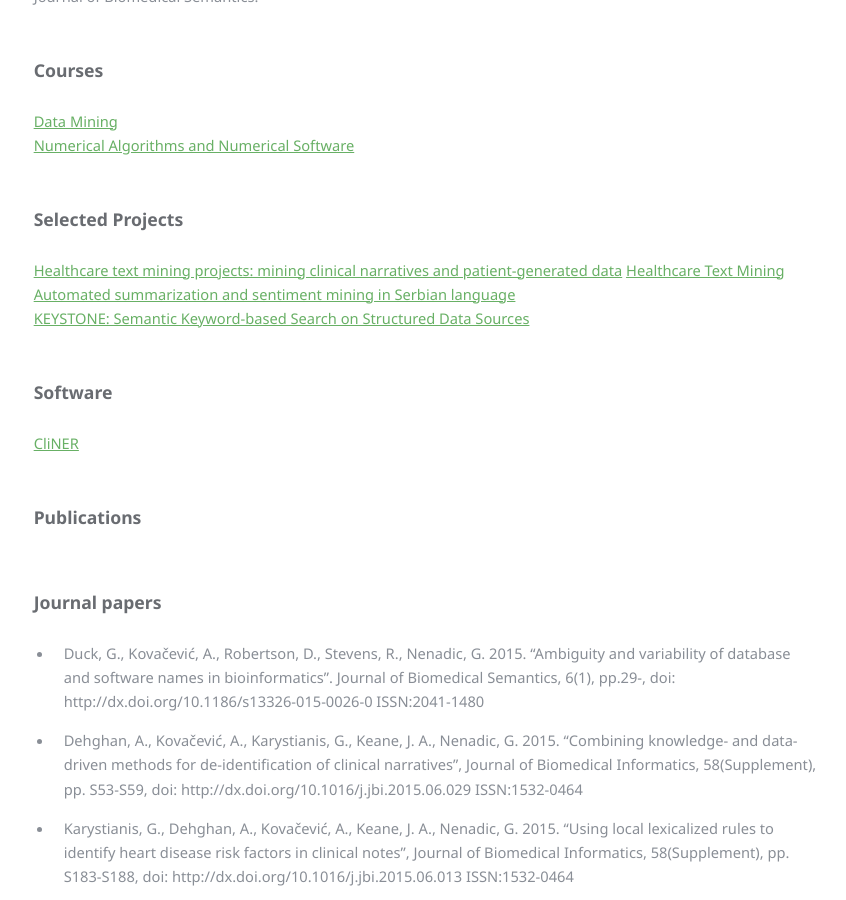
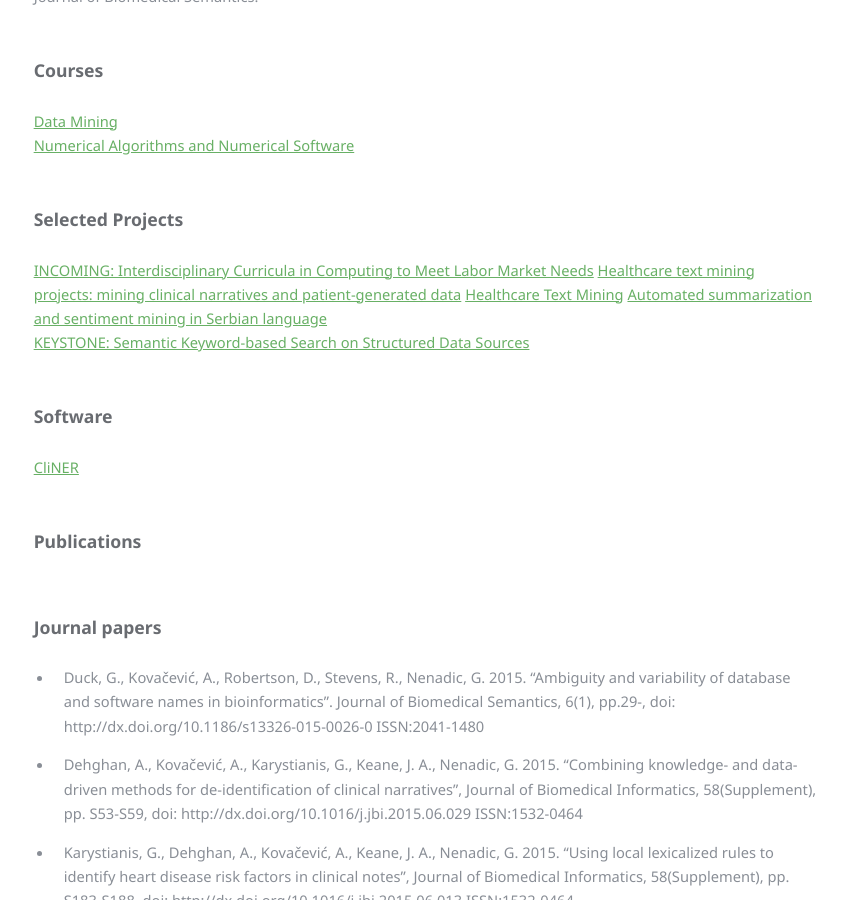
Before and after one commit to unsftn/informatika, a Jekyll site: the page built from _faculty/AleksandarKovacevic.md, in a window 1280 px wide and 900 px high, scrolled down 684 px. Shown: the whole window, without its empty margins (423-1269 px from the left). Built offline with Jekyll 4.4.1, drawn with Linux system fonts in a browser that asks for light colours.

Commit message:
Update AleksandarKovacevic.md

```diff
--- a/_faculty/AleksandarKovacevic.md
+++ b/_faculty/AleksandarKovacevic.md
@@ -30,6 +30,7 @@ He published over 30 papers and participated in more than 15 projects. Aleksanda
 [Numerical Algorithms and Numerical Software]({{"/NANSI" | prepend: site.baseurl}})
 
 ### Selected Projects
+[INCOMING: Interdisciplinary Curricula in Computing to Meet Labor Market Needs]({{"/projects/#INCOMING" | prepend: site.baseurl}})
 [Healthcare text mining projects: mining clinical narratives and patient-generated data](http://gnteam.cs.manchester.ac.uk/project/healthcare-text-mining-projects/)
 [Healthcare Text Mining]({{"/projects/#HTM" | prepend: site.baseurl}})
 [Automated summarization and sentiment mining in Serbian language]({{"/projects/#ASSMSL" | prepend: site.baseurl}})
```
